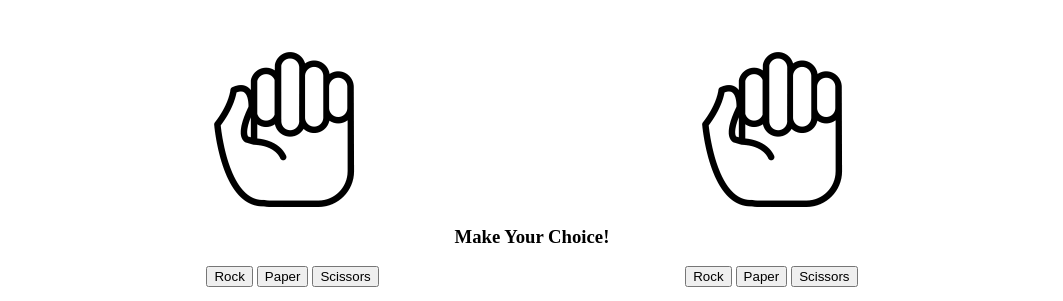
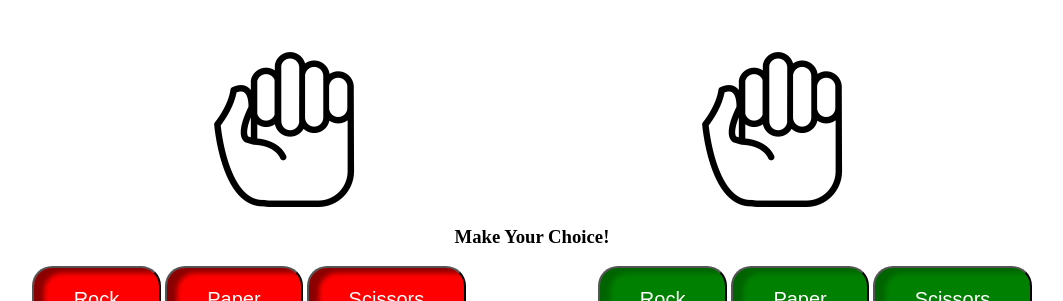
Before and after one commit to fairleyv/RockPaperScissors, a plain HTML site: page index.html in a window 1280 px wide. Shown: the part 73-374 px from the top of the page, without its empty margins (108-1171 px from the left). Drawn offline with Linux system fonts and the light colour scheme.

Commit message:
added some css effects on player and CPU buttons

```diff
--- a/assets/style.css
+++ b/assets/style.css
@@ -1,5 +1,6 @@
 header {
     text-align: center;
+
 }
 
 .imgs {
@@ -16,6 +17,24 @@ main h3 {
     justify-content: space-evenly;
 }
 
+.playerButtons button{
+    border-radius: 20px;
+    padding: 20px 40px ;
+    background-color: red;
+    color: white;
+    font-size: 20px;
+    box-shadow: inset 10px 5px 5px darkred;
+}
+
+.CPUButtons button{
+    border-radius: 20px;
+    padding: 20px 40px ;
+    background-color: green;
+    color: white;
+    font-size: 20px;
+    box-shadow: inset 10px 5px 5px darkgreen;
+}
+
 footer {
     text-align: center;
 }
```
